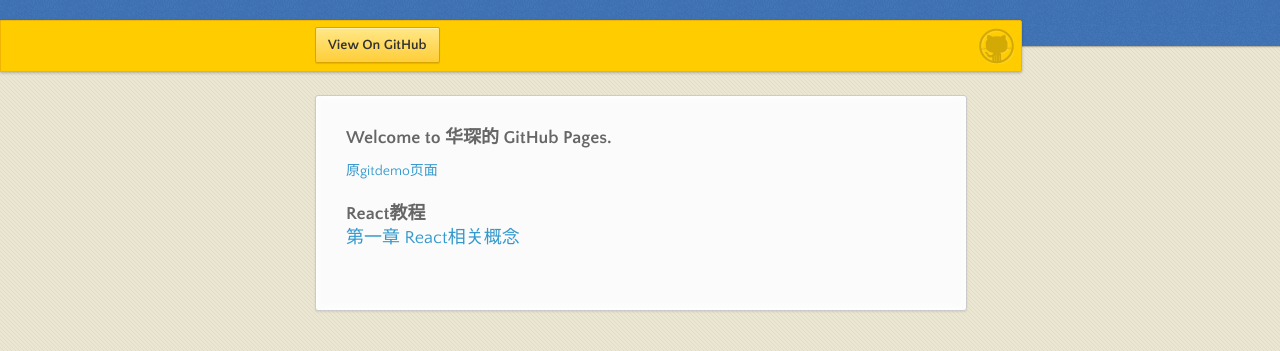
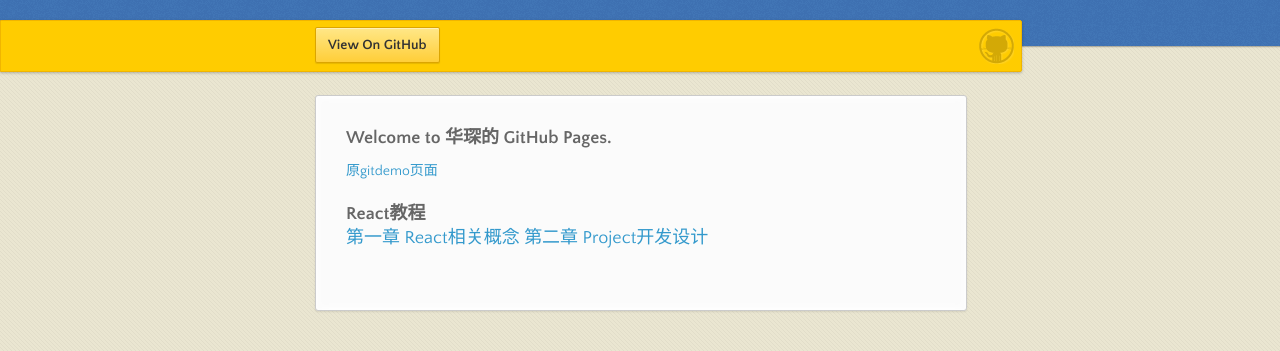
Before and after one commit to huachen0216/huachen0216.github.io, a plain HTML site: page index.html in a window 1280 px wide. Shown: the part 95-446 px from the top of the page. Drawn offline with Linux system fonts and the light colour scheme.

Commit message:
添加第二章

```diff
--- a/index.html
+++ b/index.html
@@ -39,6 +39,7 @@
 				React教程
 				<br />
 				<a href="content/react/chapter1">第一章 React相关概念</a>
+				<a href="content/react/chapter2">第二章 Project开发设计</a>
 			</h3>
 
 
```
Also changed, not shown: 1 other file.
